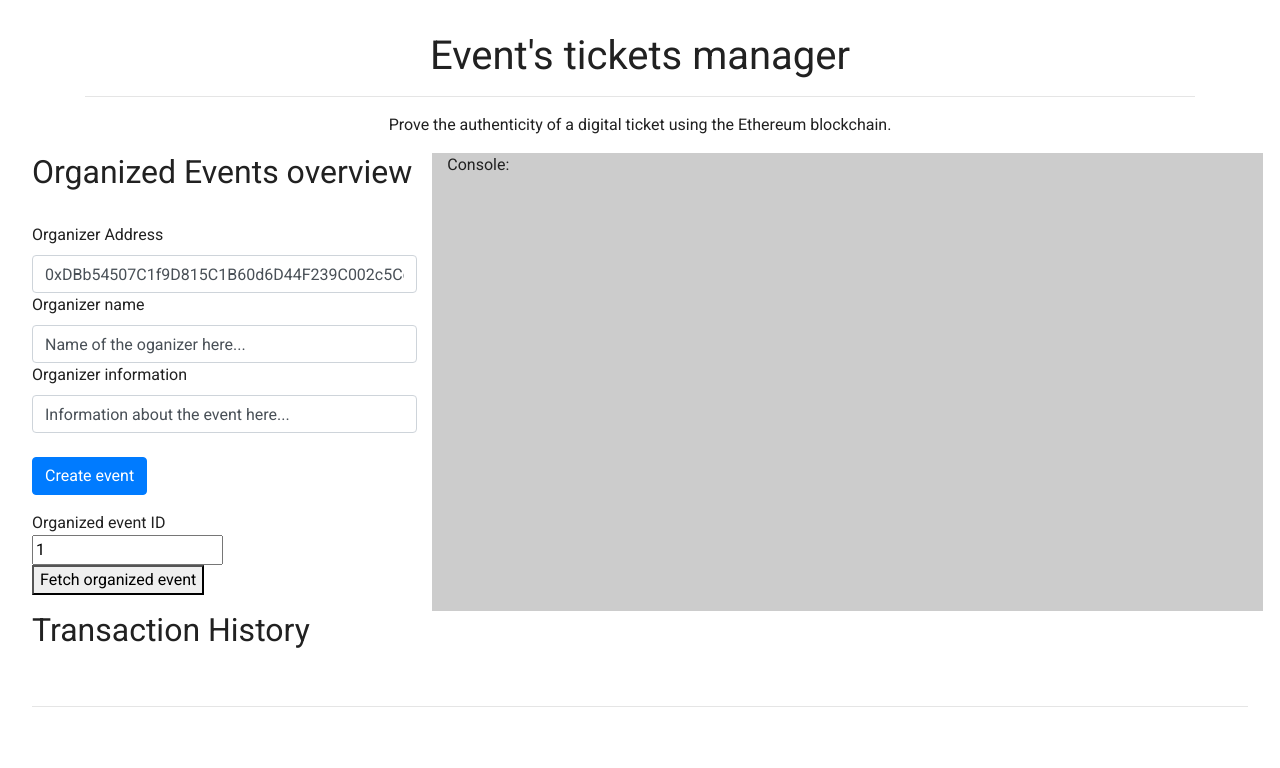
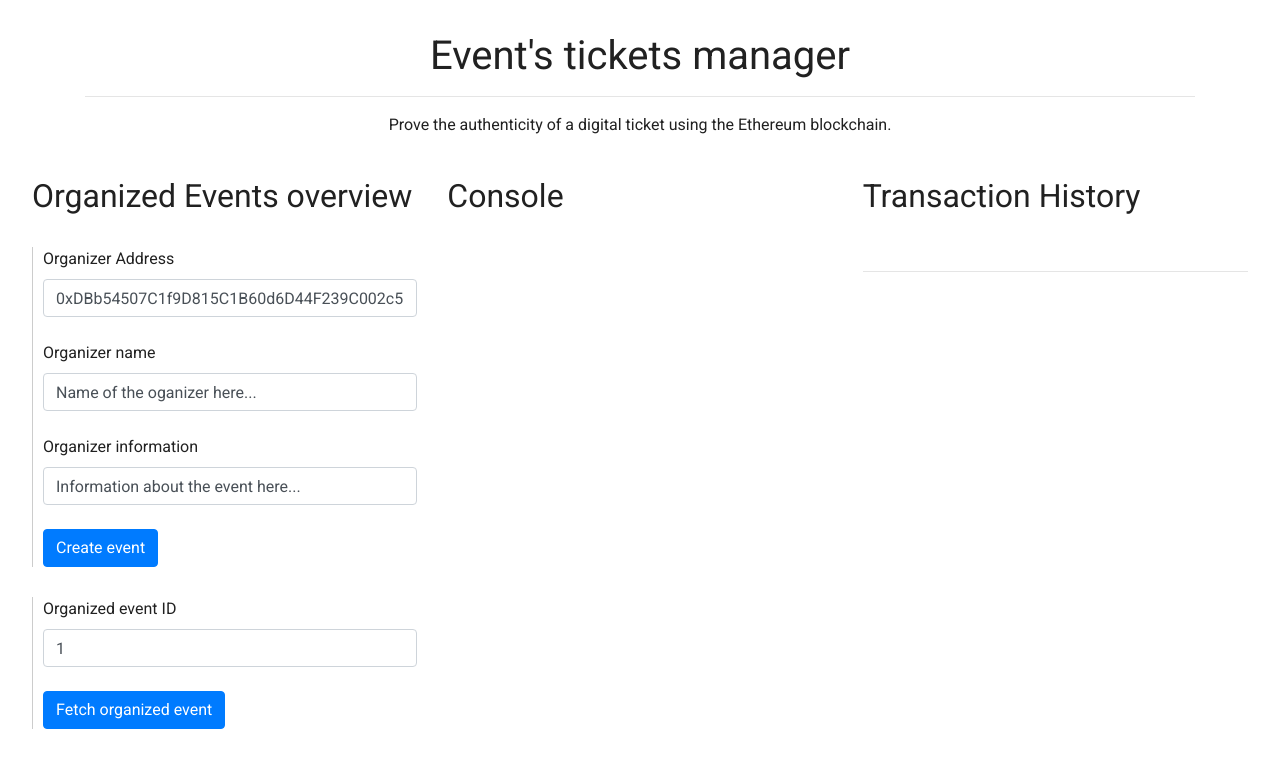
Before and after one commit to jero-at-github/Tickets-DApp, a website: page index.html in a window 1280 px wide. Drawn offline with nearby package versions, Linux system fonts and the light colour scheme.

Commit message:
UI: Implemented createEvents and fetchEvents

```diff
--- a/index.html
+++ b/index.html
@@ -17,40 +17,34 @@
         <h1 style="text-align: center;">Event's tickets manager</h1>
         <hr>
         <p style="text-align: center;">Prove the authenticity of a digital ticket using the Ethereum blockchain.</p>
+        <br />
     </div>
+
     <div class="row">
         <div class="col-4">
             <h2>Organized Events overview</h2>
 
             <!-- Create organized event-->
             <br />
-            <form>
             <div class="form-group">
-
                 <label for="originOrganizerID">Organizer Address</label>
-                <input type="text" class="form-control" id="originOrganizerID" name="originOrganizerID" value="0xDBb54507C1f9D815C1B60d6D44F239C002c5Cd22">
+                <input type="text" class="form-control" id="originOrganizerID" name="originOrganizerID" value="0xDBb54507C1f9D815C1B60d6D44F239C002c5Cd22"><br />
 
                 <label for="originOrganizerName">Organizer name</label>
-                <input type="text" class="form-control" id="originOrganizerName" name="originOrganizerName" value="Name of the oganizer here...">
+                <input type="text" class="form-control" id="originOrganizerName" name="originOrganizerName" value="Name of the oganizer here..."><br />
 
                 <label for="originOrganizerInformation">Organizer information</label>
-                <input type="text" class="form-control" id="originOrganizerInformation" name="originOrganizerInformation" value="Information about the event here...">
+                <input type="text" class="form-control" id="originOrganizerInformation" name="originOrganizerInformation" value="Information about the event here..."><br />
 
-                <br />
                 <button type="button" class="btn btn-primary" data-id="1">Create event</button>
-
             </div>
-            </form>
 
             <!-- Fetch organized events-->
             <div class="form-group">
+                <label for="originOrganizerID">Organized event ID</label>
+                <input type="number" class="form-control" id="organizedEventId" name="organizedEventId" value="1"><br />
 
-                Organized event ID <br>
-                <input type="number" id="organizedEventId" name="organizedEventId" value="1"><br>
-
-                <div class=button-div>
-                    <button type="button" data-id="2">Fetch organized event</button>
-                </div>
+                <button type="button" class="btn btn-primary" data-id="2">Fetch organized event</button>
             </div>
 
             <!--
@@ -123,11 +117,13 @@
             <hr>
             -->
         </div>
-        <div id="console" class="col-8">
-            Console:
+        <div class="col-4">
+            <h2>Console<span></span></h2>
+            <div id="console">
+
             </div>
         </div>
-
+        <div class="col-4">
             <h2>Transaction History<span id="ftc-history"></span></h2>
             <div>
                 <ul id="ftc-events">
@@ -136,6 +132,10 @@
                 <br>
                 <hr>
             </div>
+        </div>
+    </div>
+
+
 
     <!-- <script src="js/web3.min.js"></script> -->
     <script src="js/truffle-contract.js"></script>
--- a/src/js/app.js
+++ b/src/js/app.js
@@ -2,8 +2,6 @@ App = {
     web3Provider: null,
     contracts: {},
     emptyAddress: "0x0000000000000000000000000000000000000000",
-    upc: 0,
-    organizedEventID: 0,
     metamaskAccountID: "0x0000000000000000000000000000000000000000",
     ownerID: "0x0000000000000000000000000000000000000000",
     originFarmerID: "0x0000000000000000000000000000000000000000",
@@ -26,6 +24,7 @@ App = {
     readForm: function () {
         App.upc = $("#upc").val();
         App.ownerID = $("#ownerID").val();
+        App.organizedEventId = $("#organizedEventId").val();
         App.originOrganizerID = $("#originOrganizerID").val();
         App.originOrganizerName = $("#originOrganizerName").val();
         App.originOrganizerInformation = $("#originOrganizerInformation").val();
@@ -42,6 +41,7 @@ App = {
         App.consumerID = $("#consumerID").val();
         */
         console.log(
+            /*
             App.sku,
             App.upc,
             App.ownerID,
@@ -55,6 +55,7 @@ App = {
             App.distributorID,
             App.retailerID,
             App.consumerID
+            */
         );
     },
 
@@ -172,9 +173,9 @@ App = {
 
         App.contracts.SupplyChain.deployed().then(function(instance) {
             return instance.createOrganizedEvent(
-                App.originOrganizerID,
-                App.originOrganizerName,
-                App.originOrganizerInformation
+                $("#originOrganizerID").val(),
+                $("#originOrganizerName").val(),
+                $("#originOrganizerInformation").val()
             );
         }).then(function(result) {
             $("#console").text(result);
@@ -325,11 +326,9 @@ App = {
     },
 
     fetchOrganizedEvent: function () {
-    ///    event.preventDefault();
-    ///    var processId = parseInt($(event.target).data('id'));
 
         App.contracts.SupplyChain.deployed().then(function(instance) {
-          return instance.fetchOrganizedEvent.call(App.organizedEventID);
+          return instance.fetchOrganizedEvent.call($("#organizedEventId").val());
         }).then(function(result) {
           $("#console").text(result);
           console.log('fetchOrganizedEvent', result);
--- a/style.css
+++ b/style.css
@@ -7,3 +7,9 @@ body {
 #console {
     background-color: #CCC;
 }
+
+.form-group {
+    margin-bottom: 30px;
+    border-left: solid 1px #CCC;
+    padding-left: 10px;
+}
```
Lines whose indentation alone changed are shown as unchanged.
